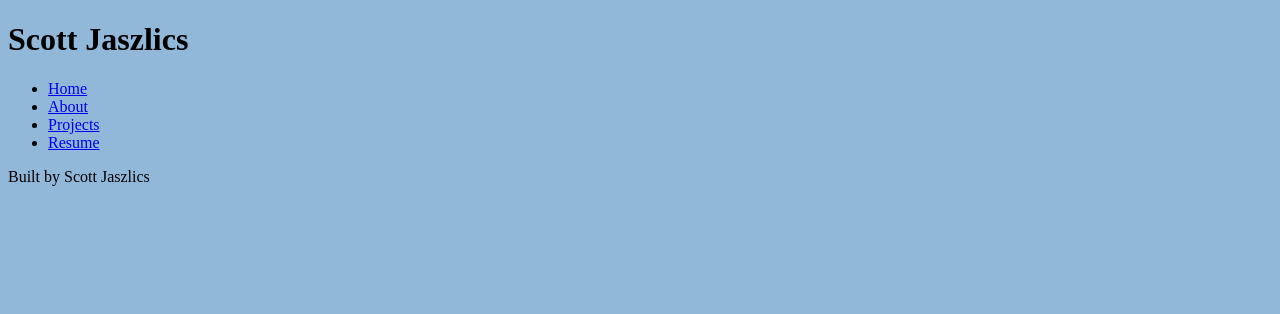
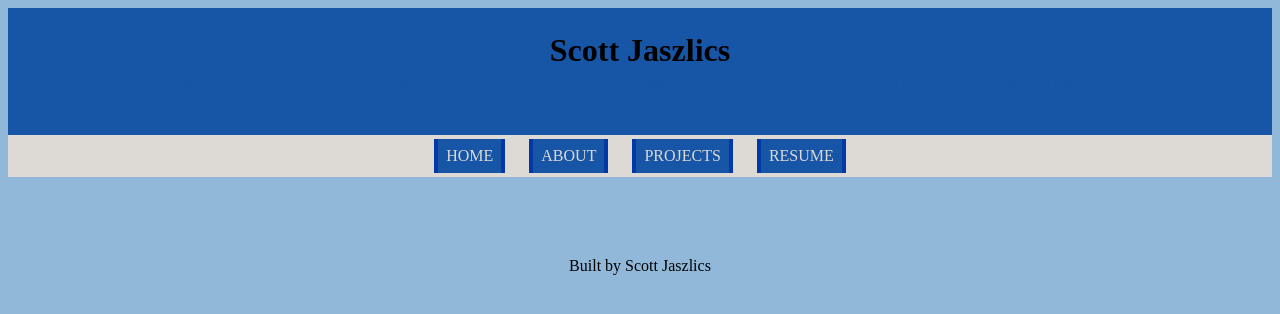
Before and after one commit to ajaszlic/ScottJaszlics, a plain HTML site: page index.html in a window 1280 px wide. Drawn offline with Linux system fonts and the light colour scheme.

Commit message:
Added Paragraph to <h1>

```diff
--- a/index.html
+++ b/index.html
@@ -9,6 +9,7 @@
 <body>
     <header>
     <h1>Scott Jaszlics</h1>
+    <p>Hi! I'm Andrew "Scott" Jaszlics, an ASU Student, Human Systems Engineering Major, exploring web development and building my skills in HTML and CSS.</p>
     </header>
     <nav>
      <ul>
--- a/styles.css
+++ b/styles.css
@@ -10,3 +10,132 @@ Biegeish #DDD9D5
 /* GLOBAL (base) MOBILE FIRST */
 body { background-color: #91B7D9;
 }
+
+header {
+    background-color: #1755A6;
+    text-align: center;
+    padding: 1.5rem;
+}
+
+header h1 {
+    margin: 0;
+}
+
+header p {
+    margin-top: 0.5rem;
+    color: #1755A6;
+}
+
+nav {
+    background-color:#6A9AD9;
+}
+
+nav ul {
+    list-style: none;
+    margin: 0;
+    padding: 0;
+}
+
+nav a {
+    color: #DDD9D5;
+    text-decoration: none;
+    padding: 0.5rem;
+    display: inline-block;
+    text-transform: uppercase;
+    border-left: 4px solid  #0339A6;
+    border-right: 4px solid  #0339A6;
+    margin: .25rem;
+}
+
+nav a:hover {
+    background-color: #1755A6;
+}
+
+main {
+    padding: 1rem;
+}
+
+.card-row section {
+    background-color: #0339A6;
+    padding: 1rem;
+    margin-bottom: 1rem;
+}
+
+main a {
+    color: #DDD9D5;
+    text-decoration: none;
+    padding: 0.5rem;
+    display: block;
+    border-left: 4px solid  #0339A6;
+    border-right: 4px solid  #0339A6;
+    margin: .25rem;
+}
+
+main a:hover {
+    background-color: #1755A6;
+}
+
+img {
+    width:100%;
+}
+
+#About, #Resume, #Projects, #Contact {
+    background-color: #91B7D9;
+    padding: 1rem;
+    padding: 1rem;
+    border-left: 4px solid  #0339A6;
+    border-right: 4px solid  #0339A6;
+}
+
+ul {
+
+    background-color: #DDD9D5;
+    padding: 1rem;
+    list-style: none;
+    margin: 0;
+    padding: 1rem;
+}
+
+a {
+    display:block;
+    background-color:#1755A6;
+    color:#DDD9D5;
+    padding:1rem 2rem;
+    text-decoration:none;
+    text-align:center;
+    text-transform: uppercase;
+}
+a:hover {
+    color:#DDD9D5;
+    background-color:#1755A6;
+}
+
+footer {
+    background-color: #91B7D9;
+    text-align: center;
+    padding: 1rem;
+    margin-top: 1rem;
+}
+
+/* ===== Media Query (Medium) ===== */
+    @media screen and (min-width: 650px) {
+    nav ul {
+        display: flex;
+        justify-content: center;
+        gap: 1rem;
+    }
+    .card-row {
+        display:flex;
+        gap:1rem;
+    }
+
+    .card-row section {
+        width:30%;
+    }
+}
+/* write a media query for a screen with at least 800px */
+/* change the body's grid template to 1fr 300px */
+/* target the header, nav, and footer and style their grid-column to 1/-1 */
+/* target the nav and display it flex, spaceed around */
+/* target the .card-row to display flex */
+/* target the sections in .card-row witha width for 30% */
```
Also changed, not shown: 1 other file.
